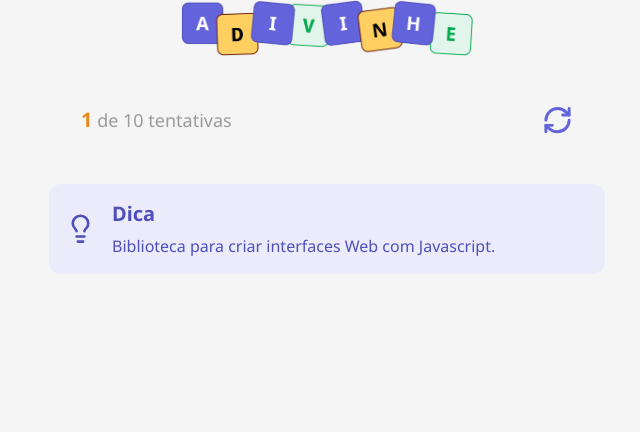
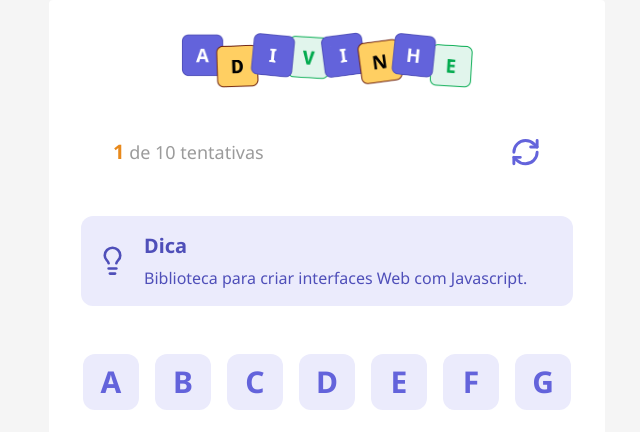
Before and after one commit to ilorenco/adivinhe, a React (Vite) app: page / in a window 1280 px wide. Shown: the top 432 px of the page, without its empty margins (313-953 px from the left). Built offline with nearby package versions, Linux system fonts and the light colour scheme.

Commit message:
feat: adiciona o componente de letra

```diff
--- a/src/App.tsx
+++ b/src/App.tsx
@@ -1,5 +1,6 @@
 import { Header } from "./components/header"
 import { Tip } from "./components/tip"
+import { Letter } from "./components/letter"
 
 function handleRestart() {
     alert("Reiniciar jogo")
@@ -8,9 +9,18 @@ function handleRestart() {
 export function App() {
     return (
         <div className="flex flex-col items-center justify-center w-full h-screen gap-12">
-            <div className="w-[556px] h-[801px] flex flex-col gap-12">
+            <div className="w-[556px] h-[801px] flex flex-col gap-12 bg-[#ffffff] p-8 rounded-sm">
                 <Header currentAttempt={1} maxAttempts={10} onRestart={handleRestart} />
                 <Tip tip="Biblioteca para criar interfaces Web com Javascript." />
+                <div className="w-full flex-wrap flex gap-4 justify-center">
+                    <Letter letter="A" />
+                    <Letter letter="B" />
+                    <Letter letter="C" />
+                    <Letter letter="D" />
+                    <Letter letter="E" />
+                    <Letter letter="F" />
+                    <Letter letter="G" />
+                </div>
             </div>
         </div>
     )
--- /dev/null
+++ b/src/components/letter.tsx
@@ -0,0 +1,12 @@
+type Props = {
+    letter: string
+}
+
+export function Letter({ letter }: Props) {
+    return (
+        <div className="w-14 h-14 bg-[#ebebfc] text-[#6363db] uppercase text-3xl font-bold flex items-center justify-center rounded-xl">
+            <span>{letter}</span>
+
+        </div>
+    )
+}
```
